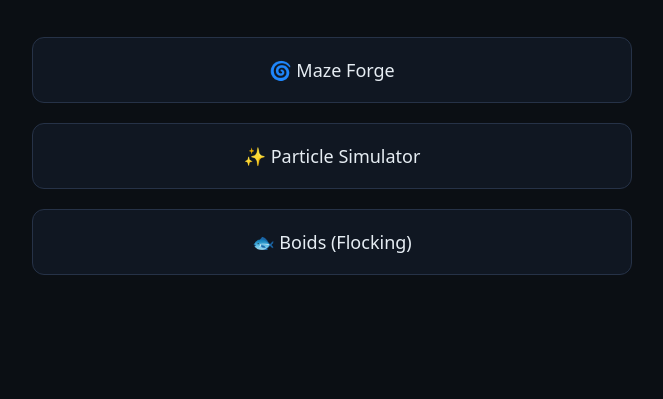
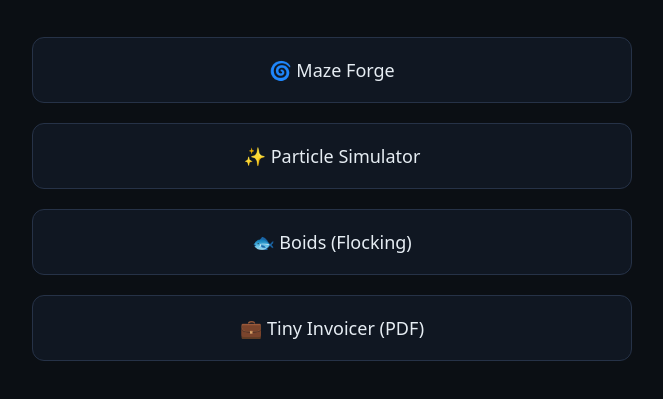
Before and after one commit to josh1856/the_playground, a plain HTML site: page index.html in a window 1280 px wide. Shown: the part 165-564 px from the top of the page, without its empty margins (308-971 px from the left). Drawn offline with Linux system fonts and the light colour scheme.

Commit message:
Update index.html

```diff
--- a/index.html
+++ b/index.html
@@ -46,6 +46,7 @@
     <a href="maze.html">🌀 Maze Forge</a>
     <a href="particles.html">✨ Particle Simulator</a>
     <a href="boids.html">🐟 Boids (Flocking)</a>
+    <a href="invoice.html">💼 Tiny Invoicer (PDF)</a>
     <!-- we’ll add more as we go -->
   </div>
 </body>
```
